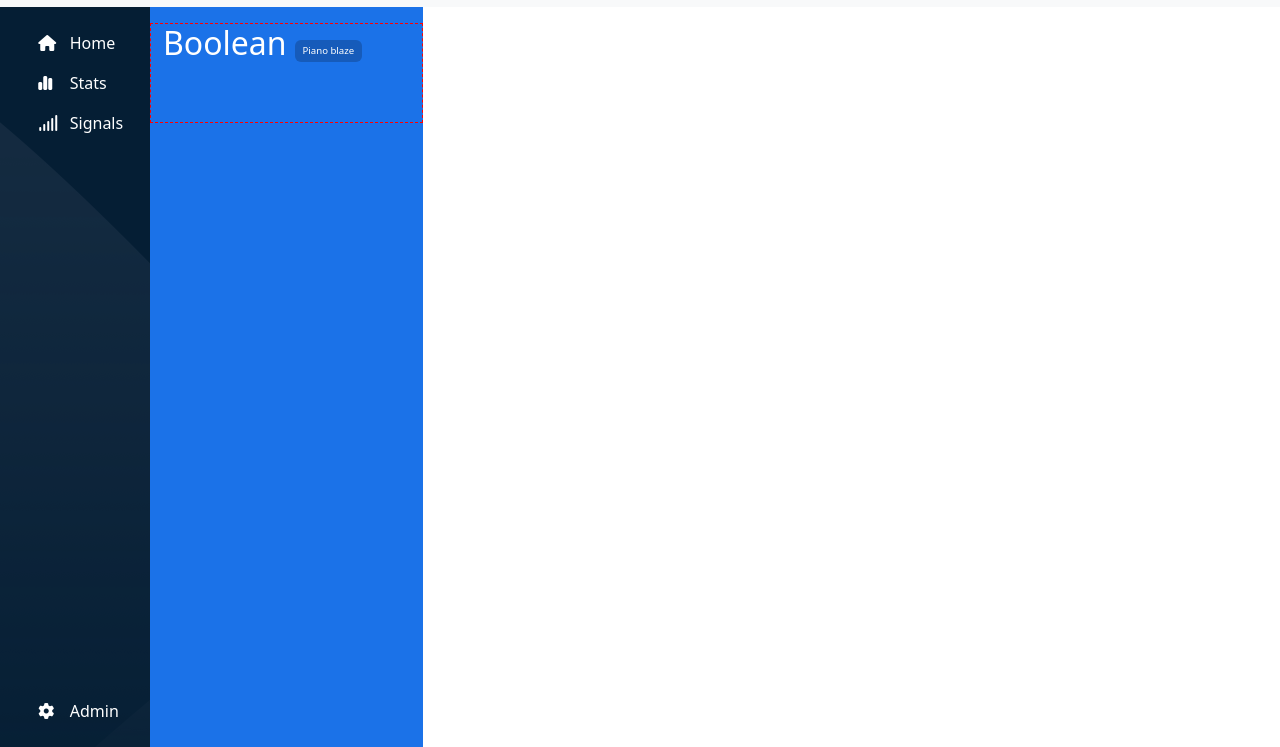
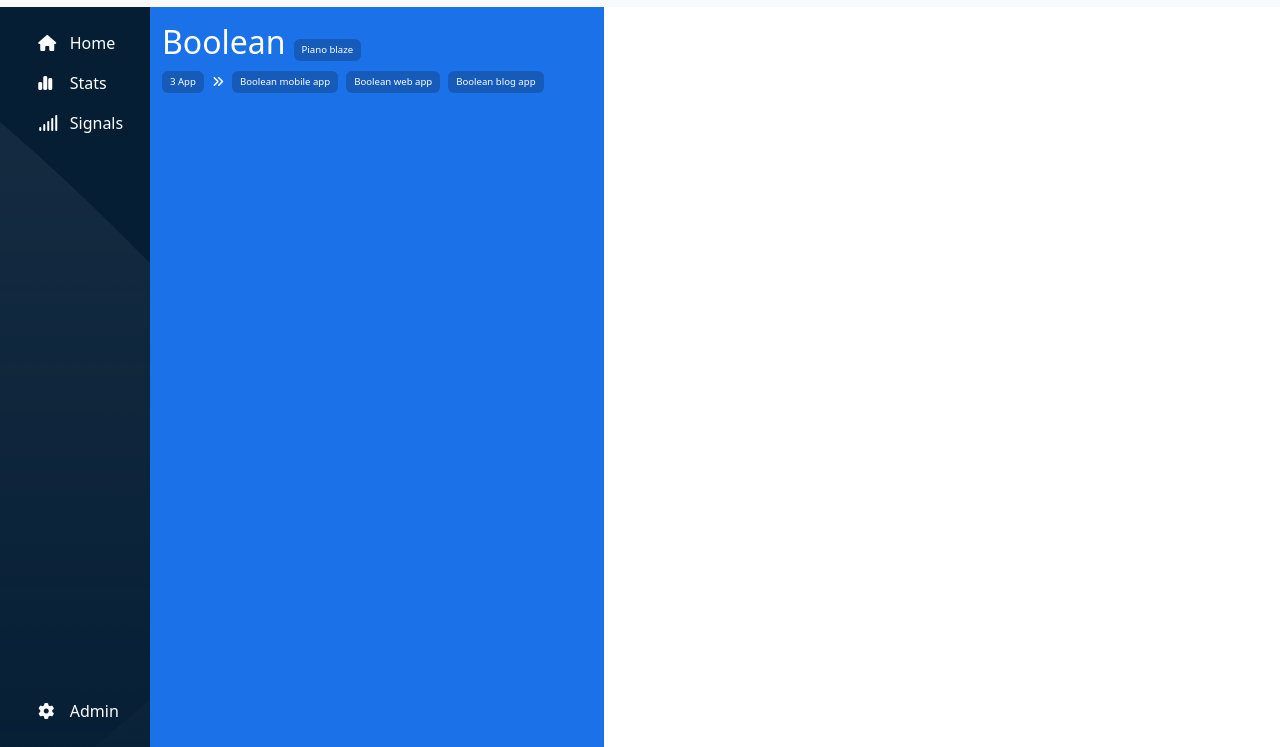
Before and after one commit to RodiaGiordano/html-css-bootstrap-dashboard, a plain HTML site: page index.html in a window 1280 px wide. Shown: the part 53-800 px from the top of the page. Drawn offline with nearby package versions, Linux system fonts and the light colour scheme.

Commit message:
feat: first column main_top

```diff
--- a/index.html
+++ b/index.html
@@ -113,8 +113,10 @@
 
 
         <section class="main_top py-3">
-            <div class="container-fluid text-white border-debug">
+            <div class="container-fluid text-white">
                 <div class="row">
+
+                    <div class="col-12 d-flex flex-column gap-2">
                         <div class="col-12 d-flex align-items-end gap-2">
                             <h2 class="mb-0">
                                 Boolean
@@ -122,11 +124,37 @@
                             <a class="btn border-0" style= "--bs-btn-padding-y: .25rem; --bs-btn-padding-x: .5rem; --bs-btn-font-size: .6rem; --bs-btn-color: white; --bs-btn-bg: #165BBA" href="#" role="button">
                                 Piano blaze
                             </a>
+                        </div>
+
+                        <div class="col-12 d-flex align-items-end gap-2">
+
+                            <a class="btn border-0" style= "--bs-btn-padding-y: .25rem; --bs-btn-padding-x: .5rem; --bs-btn-font-size: .6rem; --bs-btn-color: white; --bs-btn-bg: #165BBA" href="#" role="button">
+                                3 App
+                            </a>
+
+                            <div class="icon ">
+                                <i class="fa-solid fa-angles-right fa-xs"></i>
+                            </div>
+
+                            <a class="btn border-0" style= "--bs-btn-padding-y: .25rem; --bs-btn-padding-x: .5rem; --bs-btn-font-size: .6rem; --bs-btn-color: white; --bs-btn-bg: #165BBA" href="#" role="button">
+                                Boolean mobile app
+                            </a>
+
+                            <a class="btn border-0" style= "--bs-btn-padding-y: .25rem; --bs-btn-padding-x: .5rem; --bs-btn-font-size: .6rem; --bs-btn-color: white; --bs-btn-bg: #165BBA" href="#" role="button">
+                                Boolean web app
+                            </a>
+
+                            <a class="btn border-0" style= "--bs-btn-padding-y: .25rem; --bs-btn-padding-x: .5rem; --bs-btn-font-size: .6rem; --bs-btn-color: white; --bs-btn-bg: #165BBA" href="#" role="button">
+                                Boolean blog app
+                            </a>
+                        </div>
+                    </div>
 
 
-                    </div>
+
 
                     <div class="col-4">
+
 
                     </div>
 
```
Lines whose indentation alone changed are shown as unchanged.
